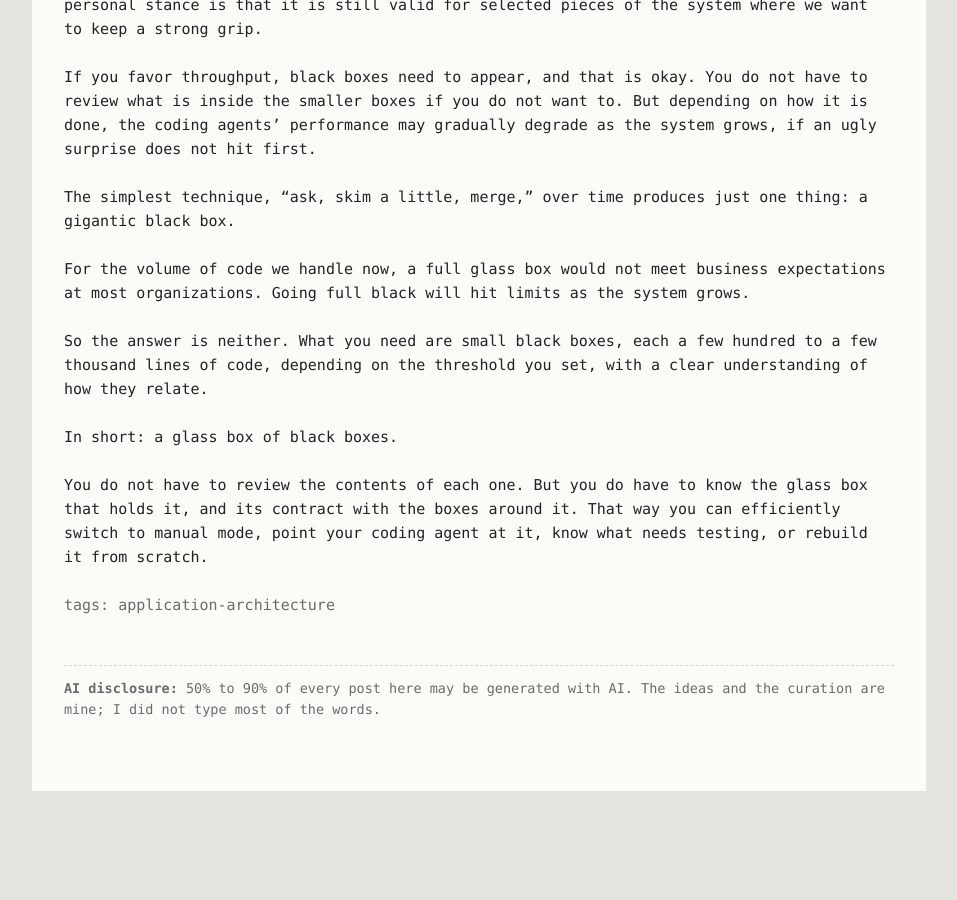
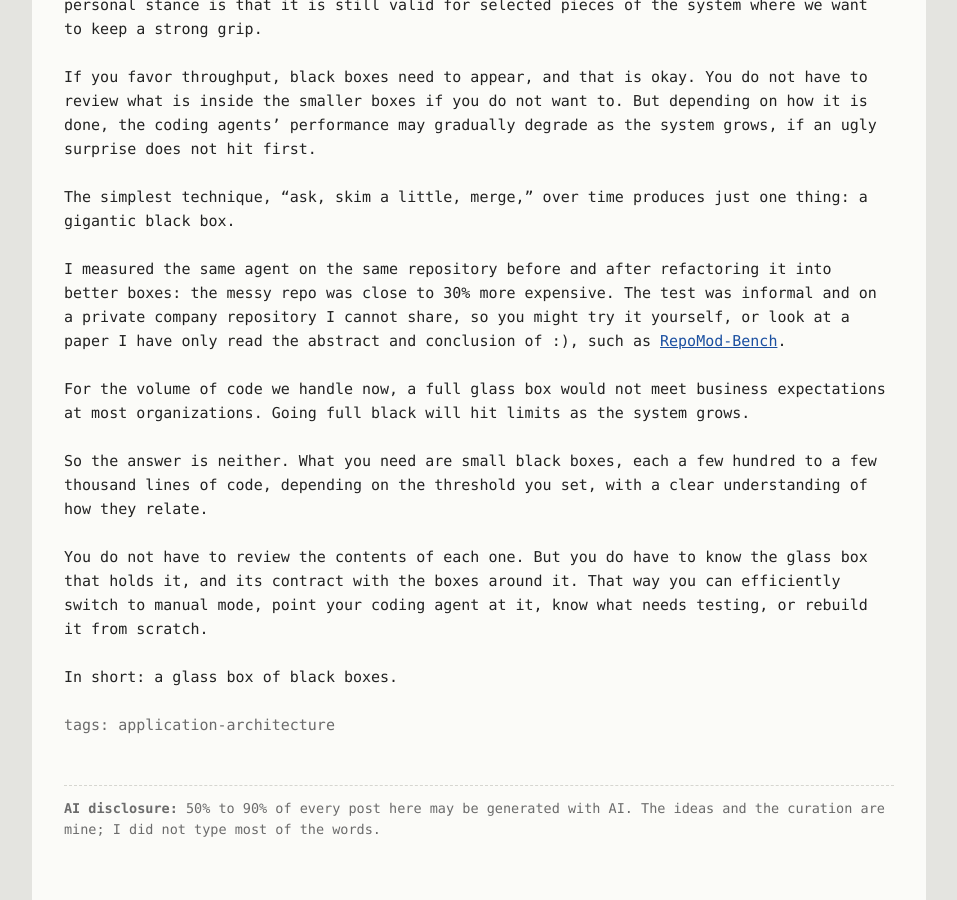
Before and after one commit to the-guish/the-dog-ate-my-typewriter, a Jekyll site: the page built from _posts/2026-11-01-my-dear-box.md, in a window 1280 px wide and 900 px high, scrolled down 3319 px. Shown: the whole window, without its empty margins (161-1118 px from the left). Built offline with Jekyll 4.4.1, drawn with Linux system fonts in a browser that asks for light colours; our own code applies the rules of GitHub Pages for plain Markdown files; before the commit the page ends 4110 px from its top, so only the background shows below that.

Commit message:
edits
Signed-off-by: Luis Castro <dev@guish.in>

```diff
--- a/_posts/2026-11-01-my-dear-box.md
+++ b/_posts/2026-11-01-my-dear-box.md
@@ -72,10 +72,12 @@ If you favor throughput, black boxes need to appear, and that is okay. You do no
 
 The simplest technique, “ask, skim a little, merge,” over time produces just one thing: a gigantic black box.
 
+I measured the same agent on the same repository before and after refactoring it into better boxes: the messy repo was close to 30% more expensive. The test was informal and on a private company repository I cannot share, so you might try it yourself, or look at a paper I have only read the abstract and conclusion of :), such as [RepoMod-Bench](https://arxiv.org/abs/2602.22518).
+
 For the volume of code we handle now, a full glass box would not meet business expectations at most organizations. Going full black will hit limits as the system grows.
 
 So the answer is neither. What you need are small black boxes, each a few hundred to a few thousand lines of code, depending on the threshold you set, with a clear understanding of how they relate.
 
+You do not have to review the contents of each one. But you do have to know the glass box that holds it, and its contract with the boxes around it. That way you can efficiently switch to manual mode, point your coding agent at it, know what needs testing, or rebuild it from scratch.
+
 In short: a glass box of black boxes.
-
-You do not have to review the contents of each one. But you do have to know the glass box that holds it, and its contract with the boxes around it. That way you can efficiently switch to manual mode, point your coding agent at it, know what needs testing, or rebuild it from scratch.
```
